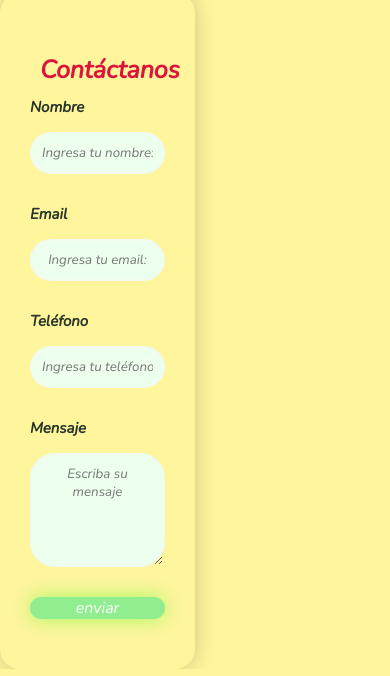
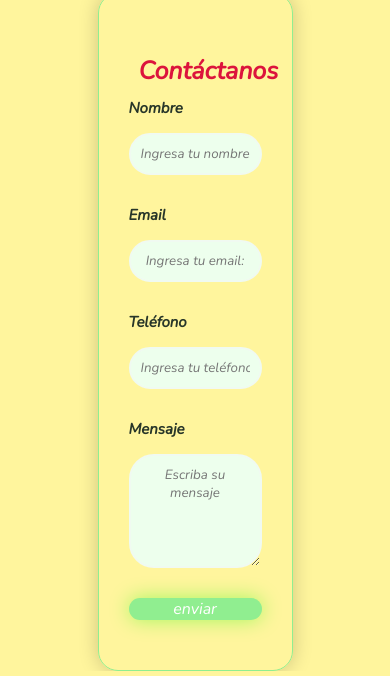
Before and after one commit to jmrivera82/pizzas, a website: page pages/contacto.html in a window 390 px wide. Shown: the part 107-783 px from the top of the page. Drawn offline with nearby package versions, Linux system fonts and the light colour scheme.

Commit message:
entrega final - corrige posicion formulario de contacto

```diff
--- a/scss/style.scss
+++ b/scss/style.scss
@@ -313,8 +313,11 @@ form{
     padding: 50px 55px;
     box-shadow: 0 0 20px rgb(0,0,0,0.2);
     border-radius: 20px;
+    border: 1px solid lightgreen;
     text-align: center;
-    width: 500px;
+    width:50%;
+    display:block;
+    margin: 0 auto;
 
     .tituloform{
         @include tituloform;
@@ -624,7 +627,6 @@ section {
         form {
             padding: 50px 30px;
             width: 50%;
-
             .form_texto{
                 padding: 10px;
             }
@@ -708,6 +710,10 @@ section {
                 grid-template-columns: repeat(1, 1fr);
         }
 
+    .tituloform{
+        width:75%;
+    }
+
         }
 
 
```
Also changed, not shown: css/style.css, 1 other file.
